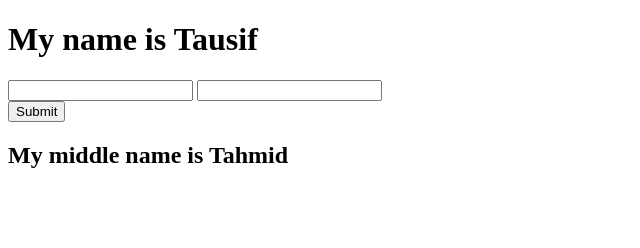
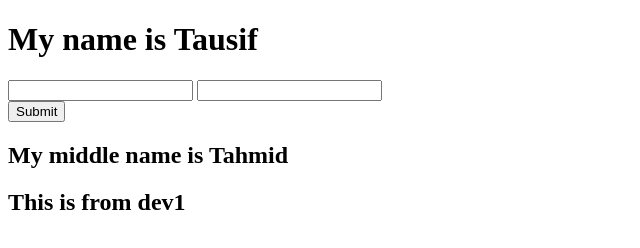
Before and after one commit to TahmidAhnaf2002/practice_git, a plain HTML site: page index.html in a window 1280 px wide. Shown: the whole page, without its empty margins (0-640 px from the left). Drawn offline with Linux system fonts and the light colour scheme.

Commit message:
dev 1 writing

```diff
--- a/index.html
+++ b/index.html
@@ -13,5 +13,7 @@
     </form>
     <button>Submit</button>
     <h2>My middle name is Tahmid</h2>
+
+    <h2>This is from dev1</h2>
 </body>
 </html>
```
